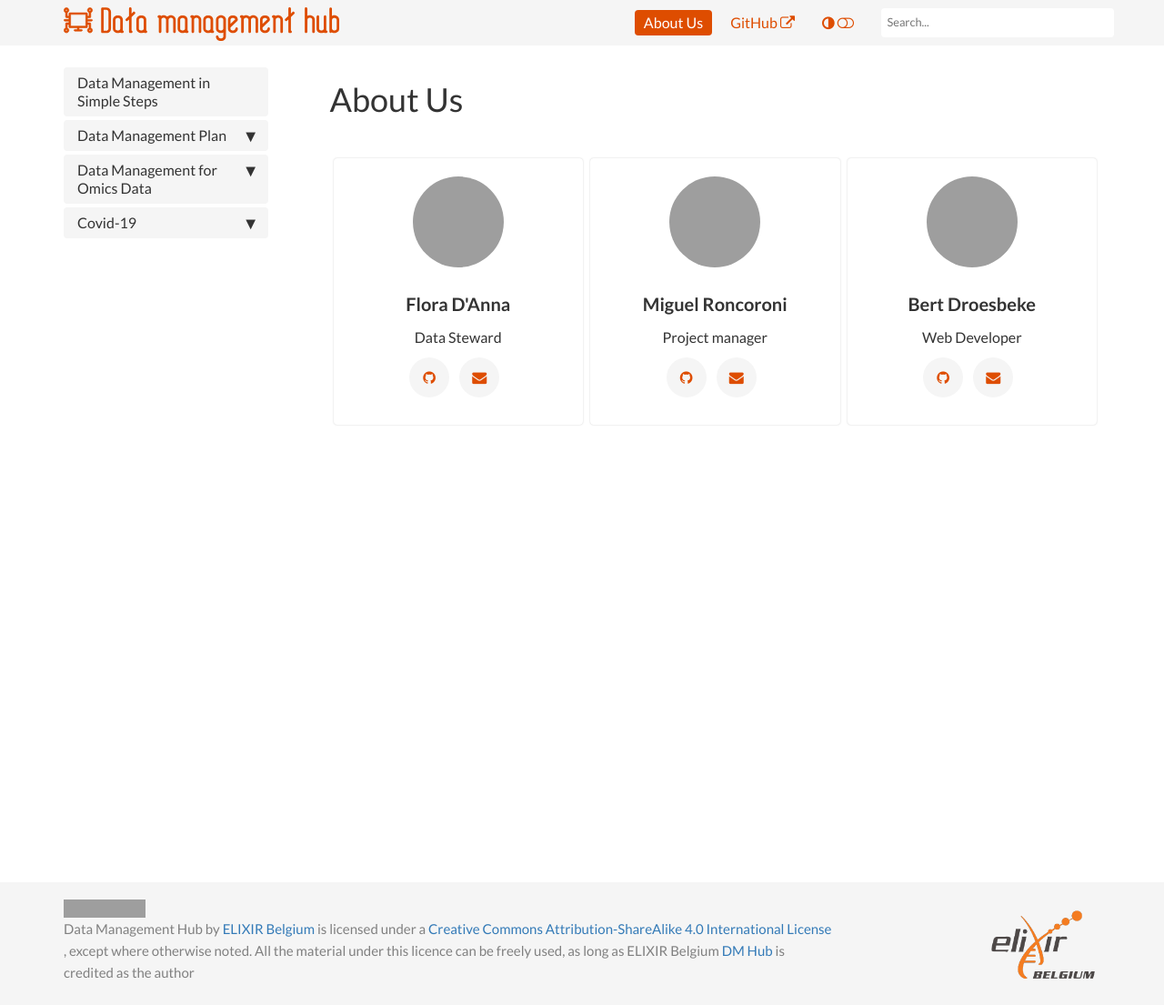
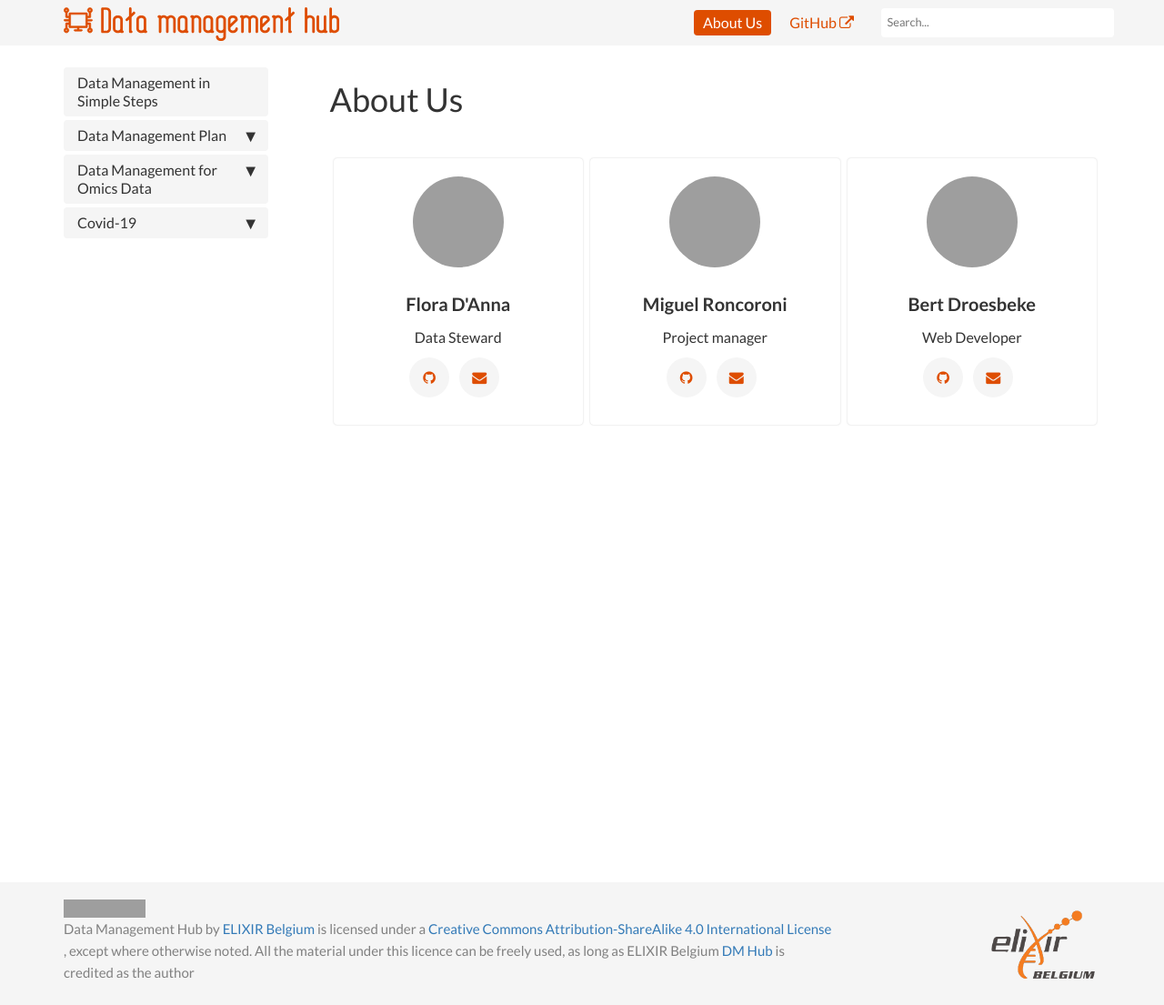
Before and after one commit to ELIXIR-Belgium/rdm-guide, a Jekyll site: the page built from pages/about_us.md, in a window 1280 px wide. Shown: the whole page at 91% size. Built offline with Jekyll 4.4.1, drawn with Linux system fonts in a browser that asks for light colours; grey boxes are pictures that could not be loaded.

Commit message:
no dark theme support anymore

```diff
--- a/_includes/topnav.html
+++ b/_includes/topnav.html
@@ -54,10 +54,6 @@
                 {% if site.feedback_disable == null or site.feedback_disable == false %}
 			{% include feedback.html %}
         {% endif %}
-                <li>
-                    <a href="#" id="theme-toggle" onclick="modeSwitcher()"><i class="fa fa-adjust"></i>  <i id="tg-sb-icon" class="fa fa-toggle-off"></i>
-                    </a>
-                </li>
                 <!--comment out this block if you want to hide search-->
                 <li>
                     <!--start search-->
--- a/_layouts/default.html
+++ b/_layouts/default.html
@@ -55,6 +55,4 @@
 {% if site.google_analytics %}
 {% include google_analytics.html %}
 {% endif %}
-<script src="{{ "/js/mode-switcher.js" }}"></script>
-
 </html>
--- a/css/customstyles.css
+++ b/css/customstyles.css
@@ -1,76 +1,12 @@
 :root {
     --primary-theme-color: #de4d00;
     --secondary-theme-color: #c14300;
-    --secondary-text-nav-selected: #ffffff;
-    --primary-text-nav-selected: #FAFAFA;
-    --main-bg-color: #404040;
-}
-
-html, html[data-theme="light"] {
-    --main-background-color: #fff;
+    --white: #ffffff;
     --main-text-color: #333;
     --link-color: #337ab7;
-    --toc-background-color: whitesmoke;
-    --toc-text-color: gray;
-    --nav-text-color: #333;
-    --nav-li-background-color: whitesmoke;
-    --summary-color: #808080;
-    --table-odd-bg-color: whitesmoke;
-    --h1-color: #333;
-    --nav-bar-bg: whitesmoke;
-    --nav-button-bg: #fafafa;
-    --search-box-bg: #fff;
+    --light-gray: whitesmoke;
+    --grey: #808080;
 }
-
-html[data-theme="dark"] {
-    --main-background-color: #404040;
-    --main-text-color: #ddd;
-    --link-color: #8fc6f5;
-    --toc-background-color: #555;
-    --toc-text-color: #ddd;
-    --nav-text-color: #ddd;
-    --nav-li-background-color: #555;
-    --summary-color: #f1f0f0;
-    --table-odd-bg-color: #555;
-    --h1-color: #fff;
-    --nav-bar-bg: #555;
-    --nav-button-bg: #404040;
-    --search-box-bg: #404040;
-}
-
-@media (prefers-color-scheme: dark) {
-    html, html[data-theme="dark"] {
-        --main-background-color: #404040;
-        --link-color: #8fc6f5;
-        --link-hover-color: #c9e5ff;
-        --toc-background-color: #555;
-        --toc-text-color: #ddd;
-        --nav-text-color: #ddd;
-        --nav-li-background-color: #555;
-        --summary-color: #f1f0f0;
-        --table-odd-bg-color: #403f3f;
-        --h1-color: #fff;
-        --nav-bar-bg: #555;
-        --nav-button-bg: #404040;
-        --search-box-bg: #404040;
-    }
-    html[data-theme="light"] {
-        --main-background-color: #fff;
-        --main-text-color: #333;
-        --link-color: #337ab7;
-        --toc-background-color: whitesmoke;
-        --toc-text-color: gray;
-        --nav-text-color: #333;
-        --nav-li-background-color: whitesmoke;
-        --summary-color: #808080;
-        --table-odd-bg-color: #f9f9f9;
-        --h1-color: #333;
-        --nav-bar-bg: whitesmoke;
-        --nav-button-bg: #fafafa;
-        --search-box-bg: #fff;
-    }
-}
-
 
 #main {
     padding-bottom: 2.5rem;
@@ -82,7 +18,7 @@ body {
     font-size: 16px;
     line-height: 1.5;
     color: var(--main-text-color);
-    background-color: var(--main-background-color);
+    background-color: var(--white);
     font-family: 'Lato', sans-serif;
     font-variant-ligatures: none;
 }
@@ -103,7 +39,7 @@ h3 {
 
 h4 {
     font-weight: 700;
-    color: var(--summary-color);
+    color: var(--grey);
     margin-top: 20px;
 }
 
@@ -124,7 +60,7 @@ a:hover {
 }
 
 .subtitle {
-    color: var(--toc-text-color);
+    color: var(--grey);
 }
 
 .bs-callout {
@@ -281,7 +217,7 @@ table>caption+thead>tr:first-child>th, table>colgroup+thead>tr:first-child>th, t
 }
 
 table>tbody>tr:nth-of-type(odd) {
-    background-color: var(--table-odd-bg-color);
+    background-color: var(--light-gray);
 }
 
 table col[class*="col-"] {
@@ -337,14 +273,14 @@ p.post-meta {
 }
 
 ul#results-container a {
-    background-color: var(--main-background-color);
+    background-color: var(--white);
     padding-top: 7px;
     padding-bottom: 7px;
 }
 
 ul#results-container a:hover {
     background-color: var(--primary-theme-color);
-    color: var(---main-background-color);
+    color: var(---white);
 }
 
 #search-demo-container a:hover {
@@ -362,7 +298,7 @@ ul#results-container a:hover {
     margin-top: 9px;
     border-radius: 4px;
     border-width: 0px;
-    background-color: var(--main-background-color);
+    background-color: var(--white);
 }
 
 #search-input .search-query {
@@ -381,10 +317,10 @@ ul#results-container a:hover {
 
 #toc {
     padding: 15px 30px;
-    background: var(--toc-background-color);
+    background: var(--light-gray);
     margin: 1.75em 0 2em;
     border-radius: 4px;
-    color: var(--toc-text-color);
+    color: var(--grey);
     font-size: 15px;
     max-width: 350px;
     line-height: 1.4;
@@ -459,7 +395,7 @@ a.accordion-toggle, a.accordion-collapsed {
 }
 
 .nav a {
-    color: var(--nav-text-color);
+    color: var(--main-text-color);
     display: block;
     outline: none;
     /*-webkit-border-radius: 4px;
@@ -489,7 +425,7 @@ a.accordion-toggle, a.accordion-collapsed {
 
 .nav li a {
     font-size: 14px;
-    background-color: var(--nav-li-background-color);
+    background-color: var(--light-gray);
     border-radius: 4px;
 }
 
@@ -509,7 +445,7 @@ a.accordion-toggle, a.accordion-collapsed {
 
 .nav-tabs>li.active>a, .nav-tabs>li.active>a:hover, .nav-tabs>li.active>a:focus {
     background-color: #248ec2;
-    color: var(--secondary-text-nav-selected);
+    color: var(--white);
 }
 
 .nav>li.active>a {
@@ -525,7 +461,7 @@ div.navbar-collapse .dropdown-menu>li>a:hover {
 }
 
 .nav li.thirdlevel>a {
-    background-color: var(--primary-text-nav-selected) !important;
+    background-color: var(--white) !important;
     color: var(--secondary-theme-color);
     font-weight: bold;
 }
@@ -544,7 +480,7 @@ a.navbar-brand:hover {
 
 .navbar-inverse .navbar-nav>.open>a, .navbar-inverse .navbar-nav>.open>a:hover, .navbar-inverse .navbar-nav>.open>a:focus {
     background-color: var(--secondary-theme-color);
-    color: var(--secondary-text-nav-selected);
+    color: var(--white);
 }
 
 .navbar-inverse .navbar-nav>.active>a, .navbar-inverse .navbar-nav>.active>a:hover, .navbar-inverse .navbar-nav>.active>a:focus {
@@ -578,7 +514,7 @@ a.navbar-brand:hover {
 /* end sidebar */
 
 .navbar-inverse .navbar-toggle:focus, .navbar-inverse .navbar-toggle:hover {
-    background-color: var(--nav-button-bg);
+    background-color: var(--white);
 }
 
 .navbar-inverse .navbar-toggle {
@@ -596,11 +532,11 @@ a.navbar-brand:hover {
 }
 
 .site-footer {
-    background-color: var(--toc-background-color);
+    background-color: var(--light-gray);
     padding: 15px 0 0px;
     font-size: 15px;
     line-height: 24px;
-    color: var(--toc-text-color);
+    color: var(--grey);
 }
 
 .site-footer .company-image {
@@ -609,38 +545,9 @@ a.navbar-brand:hover {
     float: right;
 }
 
-.site-footer h6 {
-    color: var(--hover-grey);
-    font-size: 16px;
-    text-transform: uppercase;
-    margin-top: 5px;
-    letter-spacing: 2px;
-}
-
-.footer-links {
-    padding-left: 0;
-    list-style: none;
-}
-
-.footer-links li {
-    display: block;
-}
-
-.footer-links.inline li {
-    display: inline-block;
-}
-
-.copyright-text {
-    margin-top: 10px;
-    margin-bottom: 15px;
-    text-align: right;
-    color: var(--hover-grey);
-}
-
 .navbar-inverse .navbar-collapse, .navbar-inverse .navbar-form {
     border-color: transparent;
 }
-
 
 img.screenshotSmall {
     max-width: 300px;
@@ -689,7 +596,7 @@ figcaption {
 }
 
 .social-icons a {
-    background-color: var(--toc-background-color);
+    background-color: var(--light-gray);
     color: var(--primary-theme-color);
     font-size: 16px;
     display: inline-block;
@@ -703,7 +610,7 @@ figcaption {
 
 .social-icons a:hover {
     background-color: var(--primary-theme-color);
-    color: var(--main-background-color)
+    color: var(--white)
 }
 
 .profile-container {
@@ -712,7 +619,7 @@ figcaption {
 
 .profile-card {
     flex: 1 1 30%;
-    background-color: var(--main-background-color);
+    background-color: var(--white);
     padding: 20px 0px;
     display: flex;
     flex-direction: column;
@@ -869,7 +776,7 @@ a[data-toggle] {
 
 .summary {
     font-size: 16px;
-    color: var(--summary-color);
+    color: var(--grey);
     margin: 20px 0px 20px 0px;
     border-left: 5px solid var(--primary-theme-color);
     padding-left: 10px;
@@ -1022,7 +929,7 @@ ol.series li {
 }
 
 .navbar-inverse {
-    background-color: var(--nav-bar-bg);
+    background-color: var(--light-gray);
     border-color: rgba(0, 0, 0, 0);
 }
 
@@ -1248,7 +1155,7 @@ a[href].noCrossRef::after, a.no_icon:after {
 }
 
 .btn-primary {
-    color: var(--secondary-text-nav-selected);
+    color: var(--white);
     background-color: var(--primary-theme-color);
     border-color: var(--primary-theme-color);
 }
--- a/js/mode-switcher.js
+++ /dev/null
@@ -1,53 +0,0 @@
-let systemInitiatedDark = window.matchMedia("(prefers-color-scheme: dark)");
-let theme = sessionStorage.getItem('theme');
-
-if (systemInitiatedDark.matches) {
-	document.getElementById("theme-toggle").innerHTML = '<i class="fa fa-adjust"></i>  <i id="tg-sb-icon" class="fa fa-toggle-on"></i>';
-} else {
-	document.getElementById("theme-toggle").innerHTML = '<i class="fa fa-adjust"></i>  <i id="tg-sb-icon" class="fa fa-toggle-off"></i>';
-}
-
-function prefersColorTest(systemInitiatedDark) {
-  if (systemInitiatedDark.matches) {
-  	document.documentElement.setAttribute('data-theme', 'dark');
-   	document.getElementById("theme-toggle").innerHTML = '<i class="fa fa-adjust"></i>  <i id="tg-sb-icon" class="fa fa-toggle-on"></i>';
-   	sessionStorage.setItem('theme', '');
-  } else {
-  	document.documentElement.setAttribute('data-theme', 'light');
-    document.getElementById("theme-toggle").innerHTML = '<i class="fa fa-adjust"></i>  <i id="tg-sb-icon" class="fa fa-toggle-off"></i>';
-    sessionStorage.setItem('theme', '');
-  }
-}
-systemInitiatedDark.addListener(prefersColorTest);
-
-
-function modeSwitcher() {
-	let theme = sessionStorage.getItem('theme');
-	if (theme === "dark") {
-		document.documentElement.setAttribute('data-theme', 'light');
-		sessionStorage.setItem('theme', 'light');
-		document.getElementById("theme-toggle").innerHTML = '<i class="fa fa-adjust"></i>  <i id="tg-sb-icon" class="fa fa-toggle-off"></i>';
-	}	else if (theme === "light") {
-		document.documentElement.setAttribute('data-theme', 'dark');
-		sessionStorage.setItem('theme', 'dark');
-		document.getElementById("theme-toggle").innerHTML = '<i class="fa fa-adjust"></i>  <i id="tg-sb-icon" class="fa fa-toggle-on"></i>';
-	} else if (systemInitiatedDark.matches) {
-		document.documentElement.setAttribute('data-theme', 'light');
-		sessionStorage.setItem('theme', 'light');
-		document.getElementById("theme-toggle").innerHTML = '<i class="fa fa-adjust"></i>  <i id="tg-sb-icon" class="fa fa-toggle-off"></i>';
-	} else {
-		document.documentElement.setAttribute('data-theme', 'dark');
-		sessionStorage.setItem('theme', 'dark');
-		document.getElementById("theme-toggle").innerHTML = '<i class="fa fa-adjust"></i>  <i id="tg-sb-icon" class="fa fa-toggle-on"></i>';
-	}
-}
-
-if (theme === "dark") {
-	document.documentElement.setAttribute('data-theme', 'dark');
-	sessionStorage.setItem('theme', 'dark');
-	document.getElementById("theme-toggle").innerHTML = '<i class="fa fa-adjust"></i>  <i id="tg-sb-icon" class="fa fa-toggle-on"></i>';
-} else if (theme === "light") {
-	document.documentElement.setAttribute('data-theme', 'light');
-	sessionStorage.setItem('theme', 'light');
-	document.getElementById("theme-toggle").innerHTML = '<i class="fa fa-adjust"></i>  <i id="tg-sb-icon" class="fa fa-toggle-off"></i>';
-}
```
